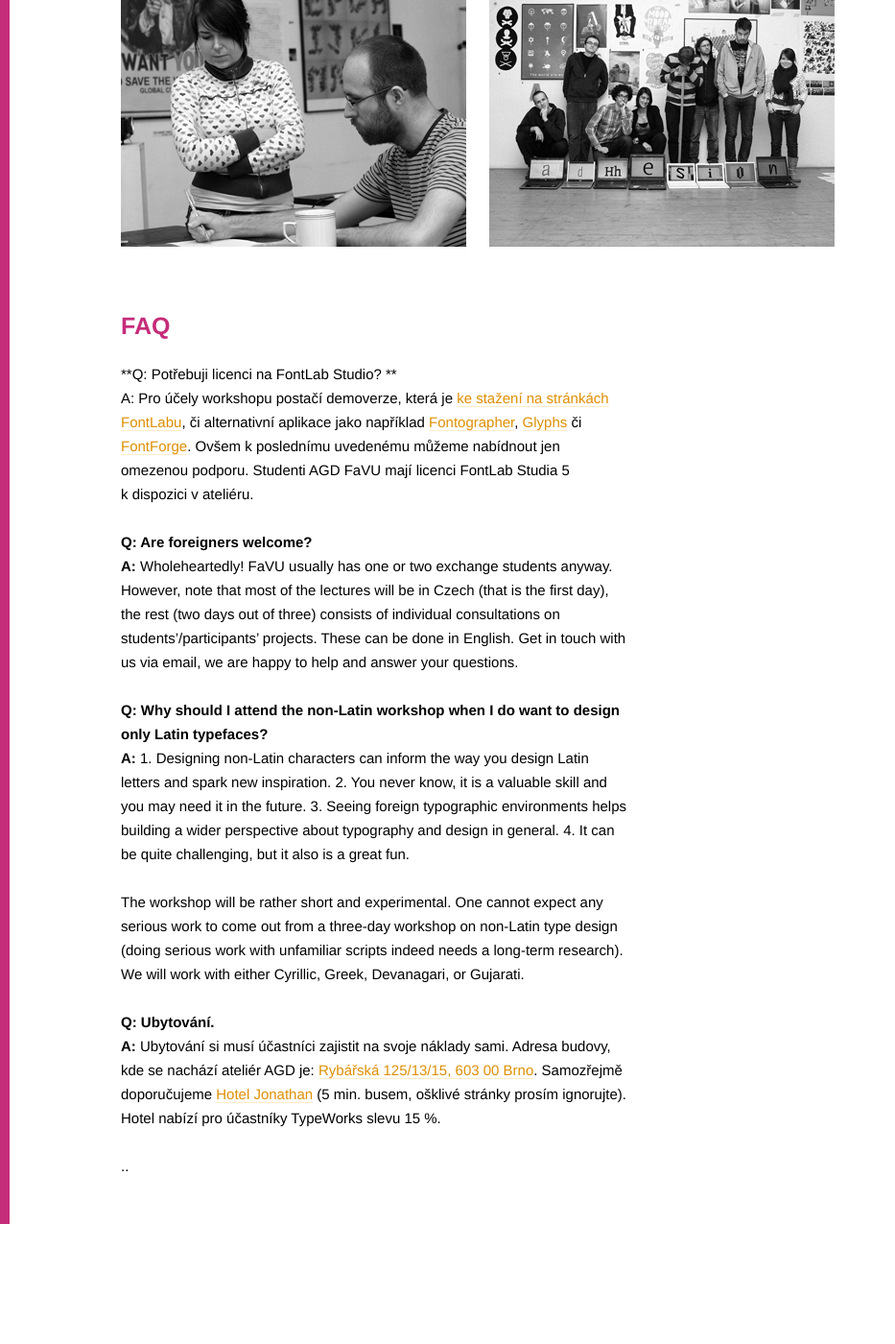
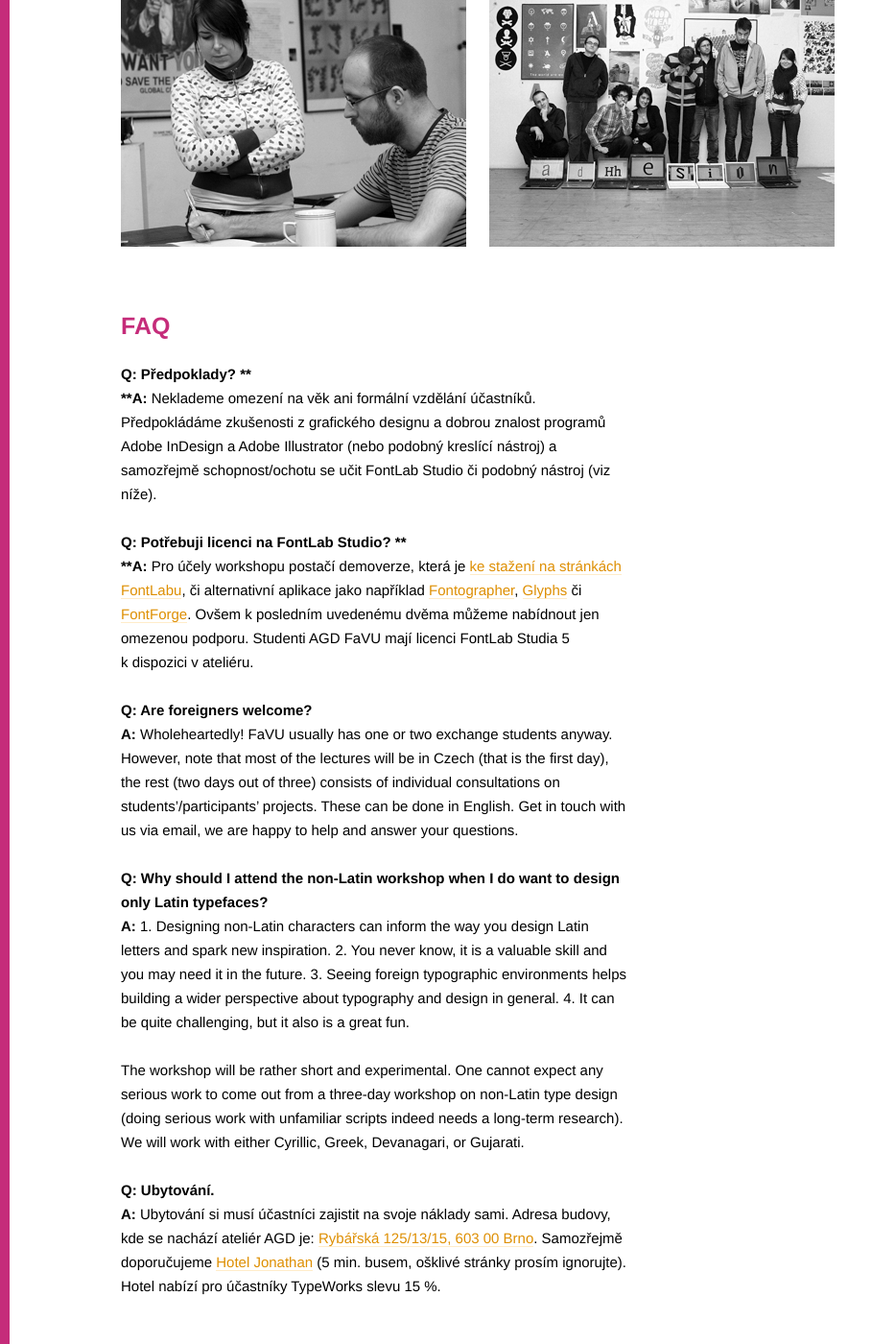
Before and after one commit to MrBrezina/typeworks.org, a Jekyll site: the page built from index.md, in a window 1280 px wide and 1400 px high, scrolled down 2999 px. Shown: the whole window at 96% size, without its empty margins (0-933 px from the left). Built offline with Jekyll 4.4.1, drawn with Linux system fonts in a browser that asks for light colours; before the commit the page ends 4274 px from its top, so only the background shows below that.

Commit message:
Update to FAQ

```diff
--- a/index.md
+++ b/index.md
@@ -57,8 +57,11 @@ Pro bližší informace a rezervace pište na <info@typetalks.org> nebo sledujt
 
 ## FAQ
 
+**Q: Předpoklady?  **
+**A:** Neklademe omezení na věk ani formální vzdělání účastníků. Předpokládáme zkušenosti z grafického designu a dobrou znalost programů Adobe InDesign a Adobe Illustrator (nebo podobný kreslící nástroj) a samozřejmě schopnost/ochotu se učit FontLab Studio či podobný nástroj (viz níže).
+
 **Q: Potřebuji licenci na FontLab Studio?  **
-A: Pro účely workshopu postačí demoverze, která je [ke stažení na stránkách FontLabu](http://www.fontlab.com/font-editor/fontlab-studio/), či alternativní aplikace jako například [Fontographer](http://www.fontlab.com/font-editor/fontographer/), [Glyphs](http://glyphsapp.com/) či [FontForge](http://fontforge.sourceforge.net/). Ovšem k poslednímu uvedenému můžeme nabídnout jen omezenou podporu. Studenti AGD FaVU mají licenci FontLab Studia 5 k dispozici v ateliéru.
+**A:** Pro účely workshopu postačí demoverze, která je [ke stažení na stránkách FontLabu](http://www.fontlab.com/font-editor/fontlab-studio/), či alternativní aplikace jako například [Fontographer](http://www.fontlab.com/font-editor/fontographer/), [Glyphs](http://glyphsapp.com/) či [FontForge](http://fontforge.sourceforge.net/). Ovšem k posledním uvedenému dvěma můžeme nabídnout jen omezenou podporu. Studenti AGD FaVU mají licenci FontLab Studia 5 k dispozici v ateliéru.
 
 **Q: Are foreigners welcome?**
 **A:** Wholeheartedly! FaVU usually has one or two exchange students anyway. However, note that most of the lectures will be in Czech (that is the first day), the rest (two days out of three) consists of individual consultations on students’/participants’ projects. These can be done in English. Get in touch with us via email, we are happy to help and answer your questions.
@@ -70,5 +73,3 @@ The workshop will be rather short and experimental. One cannot expect any seriou
 
 **Q: Ubytování.**
 **A:** Ubytování si musí účastníci zajistit na svoje náklady sami. Adresa budovy, kde se nachází ateliér AGD je: [Rybářská 125/13/15, 603 00 Brno](http://maps.google.cz/maps?q=Ryb%C3%A1%C5%99sk%C3%A1+125%2F13%2F15,+603+00+Brno&hl=cs&ie=UTF8&sll=49.930008,15.369873&sspn=5.707778,9.854736&brcurrent=5,0,0&t=h&z=16). Samozřejmě doporučujeme [Hotel Jonathan](http://www.hoteljonathan.cz) (5 min. busem, ošklivé stránky prosím ignorujte). Hotel nabízí pro účastníky TypeWorks slevu 15 %.
-
-..
```
Also changed, not shown: README.md (added).
